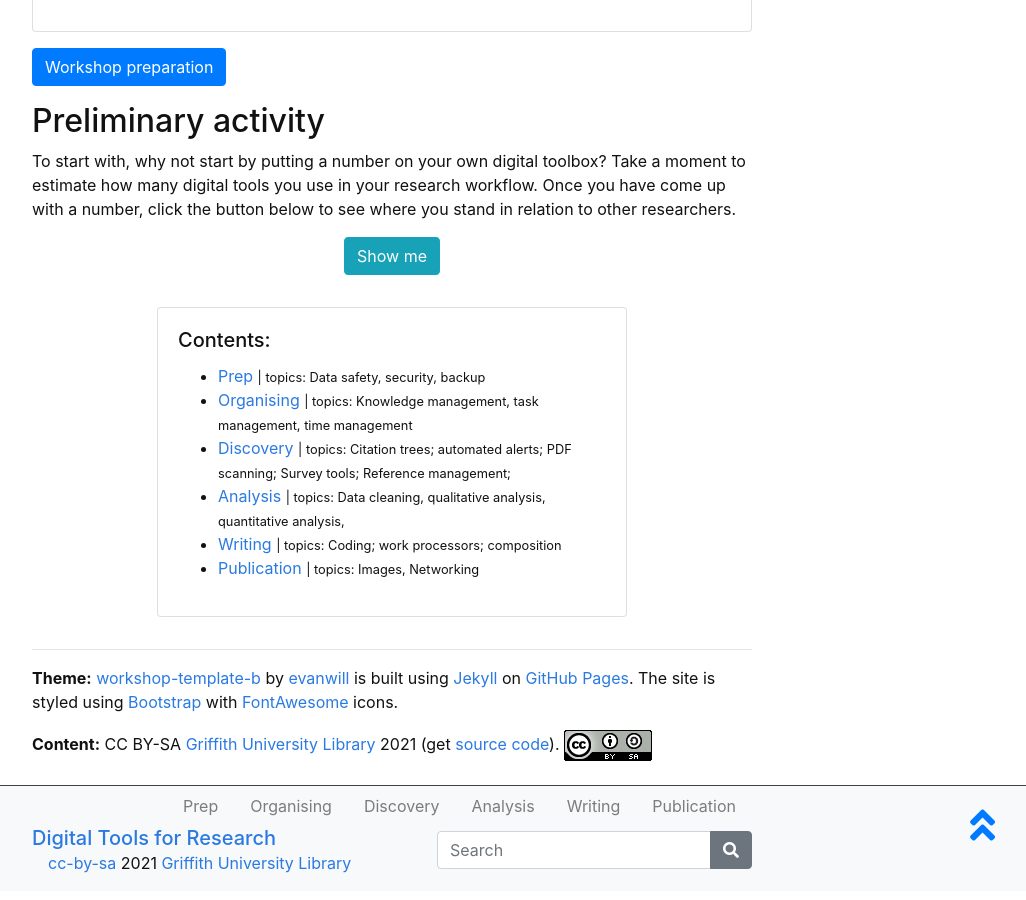
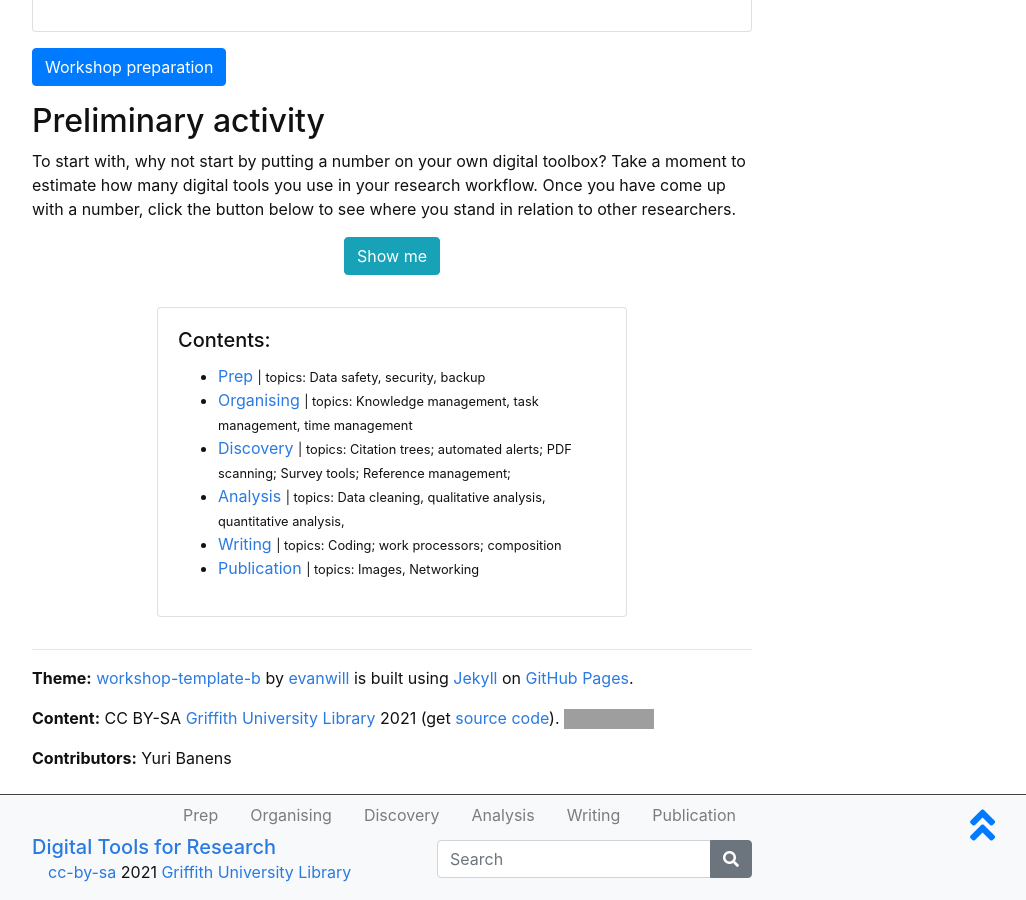
Before and after one commit to GriffithUniLibrary/digital-tools-modular, a Jekyll site: the page built from index.md, in a window 1280 px wide and 900 px high, scrolled down 1899 px. Shown: the whole window, without its empty margins (248-1274 px from the left). Built offline with Jekyll 4.4.1, drawn with Linux system fonts in a browser that asks for light colours; grey boxes are pictures that could not be loaded.

Commit message:
Updated credits

```diff
--- /dev/null
+++ b/CONTRIBUTING.md
@@ -0,0 +1 @@
+Yuri Banens
--- a/_includes/template/credits.html
+++ b/_includes/template/credits.html
@@ -1,2 +1,3 @@
-<p><strong>Theme:</strong> <a href="https://github.com/evanwill/workshop-template-b" target="_blank" rel="noopener">workshop-template-b</a> by <a href="https://github.com/evanwill/" target="_blank" rel="noopener">evanwill</a> is built using <a href="https://jekyllrb.com/" target="_blank" rel="noopener">Jekyll</a> on <a href="https://pages.github.com/" target="_blank" rel="noopener">GitHub Pages</a>. The site is styled using <a href="https://getbootstrap.com/" target="_blank" rel="noopener">Bootstrap</a> with <a href="https://fontawesome.com/" target="_blank" rel="noopener">FontAwesome</a> icons.</p>
-<p><strong>Content:</strong> CC BY-SA {% if site.github_username %}<a href="https://github.com/{{ site.github_username }}">{{ site.author }}</a>{% else %}{{ site.author }}{% endif %} {{ site.pub_year}} (get <a href="{{ site.source-code }}" target="_blank" rel="noopener">source code</a>). <a href="http://creativecommons.org/licenses/by-sa/4.0/" rel="license"><img src="../../images/cc-by-sa.png" alt="Creative Commons License" /></a></p>
+<p><strong>Theme:</strong> <a href="https://github.com/evanwill/workshop-template-b" target="_blank" rel="noopener">workshop-template-b</a> by <a href="https://github.com/evanwill/" target="_blank" rel="noopener">evanwill</a> is built using <a href="https://jekyllrb.com/" target="_blank" rel="noopener">Jekyll</a> on <a href="https://pages.github.com/" target="_blank" rel="noopener">GitHub Pages</a>.</p>
+<p><strong>Content:</strong> CC BY-SA {% if site.github_username %}<a href="https://github.com/{{ site.github_username }}">{{ site.author }}</a>{% else %}{{ site.author }}{% endif %} {{ site.pub_year}} (get <a href="{{ site.source-code }}" target="_blank" rel="noopener">source code</a>). <a href="http://creativecommons.org/licenses/by-sa/4.0/" rel="license"><img src="https://i.creativecommons.org/l/by-sa/4.0/88x31.png" alt="Creative Commons License" /></a></p>
+<p><strong>Contributors:</strong> {% include_relative /CONTRIBUTING.md %} </p>
```
